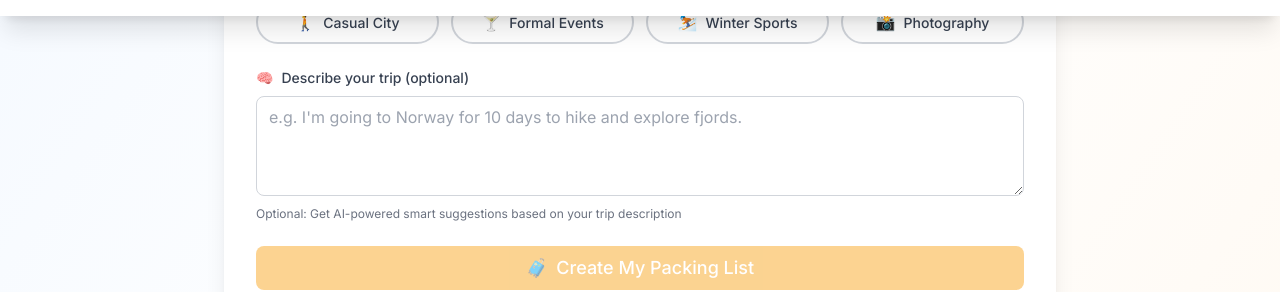
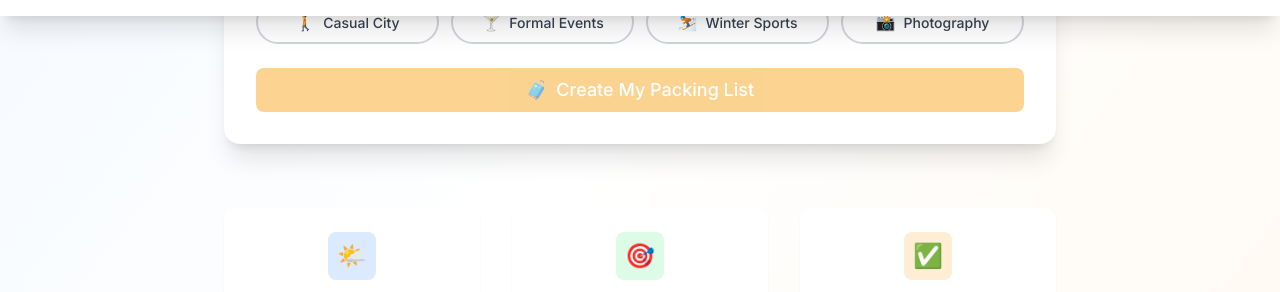
Before and after one commit to slimhd/PackIt, a Next.js app: page / in a window 1280 px wide. Shown: the part 784-1076 px from the top of the page. Built offline with nearby package versions, Linux system fonts and the light colour scheme; no server answers.

Commit message:
Remove trip description field from packing form

```diff
--- a/components/Form.tsx
+++ b/components/Form.tsx
@@ -14,12 +14,10 @@ const Form = () => {
     startDate,
     endDate,
     selectedActivities,
-    tripDescription,
     setDestination,
     setStartDate,
     setEndDate,
     toggleActivity,
-    setTripDescription,
     setWeatherData,
     setPackingList,
     addAISuggestions,
@@ -203,7 +201,7 @@ const Form = () => {
       setPackingList(basePackingList);
 
       // Get AI suggestions with full trip context
-      if (tripDescription?.trim() || selectedActivities.length > 0) {
+      if (selectedActivities.length > 0) {
         setLoadingAI(true);
         try {
           // Convert base packing list to format expected by AI
@@ -216,7 +214,6 @@ const Form = () => {
             },
             body: JSON.stringify({
               destination: destination.trim(),
-              tripDescription: tripDescription?.trim() || '',
               startDate: startDate.toISOString().split('T')[0],
               endDate: endDate.toISOString().split('T')[0],
               activities: selectedActivities.map(activity => activity.name),
@@ -442,26 +439,6 @@ const Form = () => {
           </div>
         </div>
 
-        {/* Smart Trip Description Field */}
-        <div>
-          <label htmlFor="tripDescription" className="block text-sm font-medium text-gray-700 mb-2">
-            <span className="inline-flex items-center">
-              🧠 <span className="ml-2">Describe your trip (optional)</span>
-            </span>
-          </label>
-          <textarea
-            id="tripDescription"
-            value={tripDescription}
-            onChange={(e) => setTripDescription(e.target.value)}
-            placeholder="e.g. I'm going to Norway for 10 days to hike and explore fjords."
-            className="input-field min-h-[100px] resize-y"
-            rows={3}
-          />
-          <p className="mt-1 text-xs text-gray-500">
-            Optional: Get AI-powered smart suggestions based on your trip description
-          </p>
-        </div>
-
         {/* Submit Button */}
         <motion.button
           type="submit"
```
